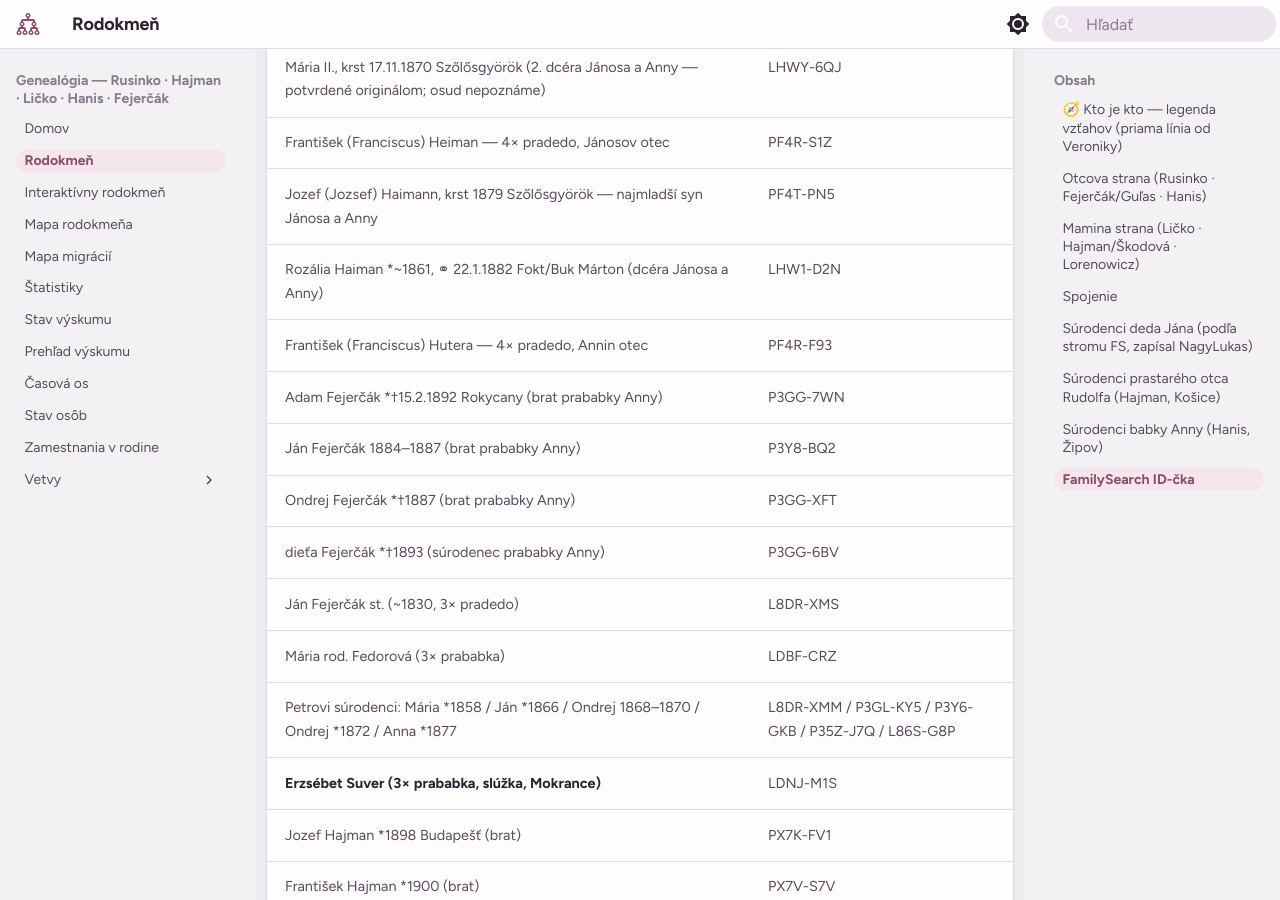
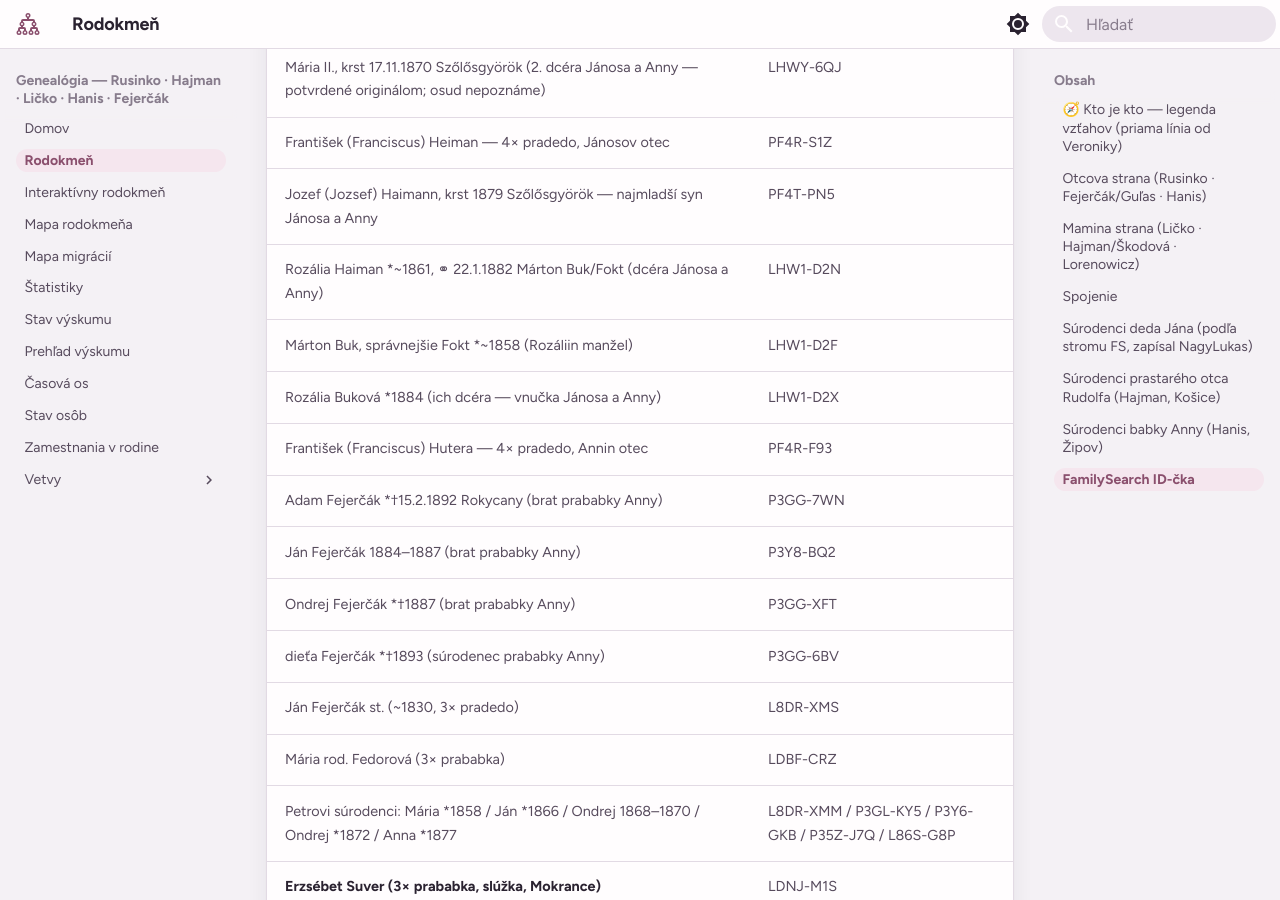
Before and after one commit to vrusi/genealogia, an MkDocs documentation site: the page built from docs/rodokmen.md, in a window 1280 px wide and 900 px high, scrolled down 6546 px. Built offline with MkDocs 1.6.1 and Material for MkDocs 9.7.7, drawn with Linux system fonts in a browser that asks for light colours.

Commit message:
Web: Rozalia + Buk/Fokt rodina
Co-Authored-By: Claude Fable 5 <noreply@anthropic.com>

```diff
--- a/docs/rodokmen.md
+++ b/docs/rodokmen.md
@@ -218,7 +218,9 @@ graph TD
 | Mária II., krst 17.11.1870 Szőlősgyörök (2. dcéra Jánosa a Anny — potvrdené originálom; osud nepoznáme) | LHWY-6QJ |
 | František (Franciscus) Heiman — 4× pradedo, Jánosov otec | PF4R-S1Z |
 | Jozef (Jozsef) Haimann, krst 1879 Szőlősgyörök — najmladší syn Jánosa a Anny | PF4T-PN5 |
-| Rozália Haiman \*~1861, ⚭ 22.1.1882 Fokt/Buk Márton (dcéra Jánosa a Anny) | LHW1-D2N |
+| Rozália Haiman \*~1861, ⚭ 22.1.1882 Márton Buk/Fokt (dcéra Jánosa a Anny) | LHW1-D2N |
+| Márton Buk, správnejšie Fokt \*~1858 (Rozáliin manžel) | LHW1-D2F |
+| Rozália Buková \*1884 (ich dcéra — vnučka Jánosa a Anny) | LHW1-D2X |
 | František (Franciscus) Hutera — 4× pradedo, Annin otec | PF4R-F93 |
 | Adam Fejerčák \*†15.2.1892 Rokycany (brat prababky Anny) | P3GG-7WN |
 | Ján Fejerčák 1884–1887 (brat prababky Anny) | P3Y8-BQ2 |
```
Also changed, not shown: docs/vetva-hajman-skodiova.md (+1 -1 lines).
